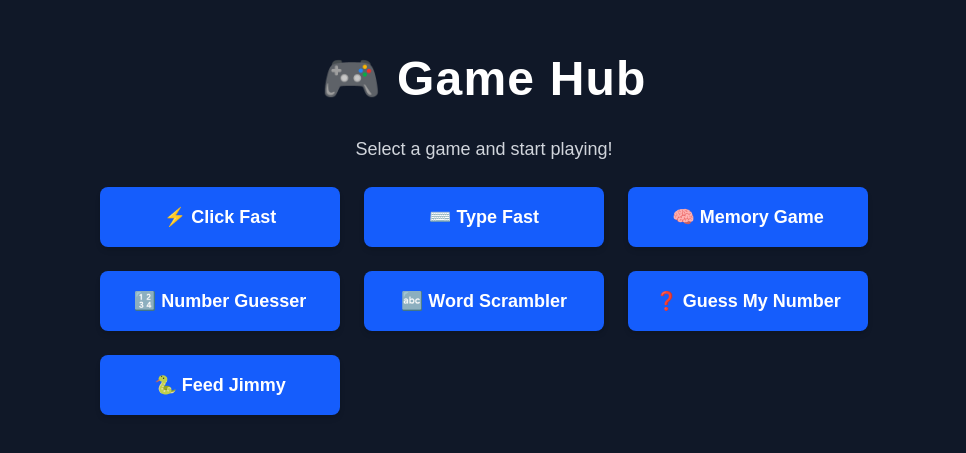
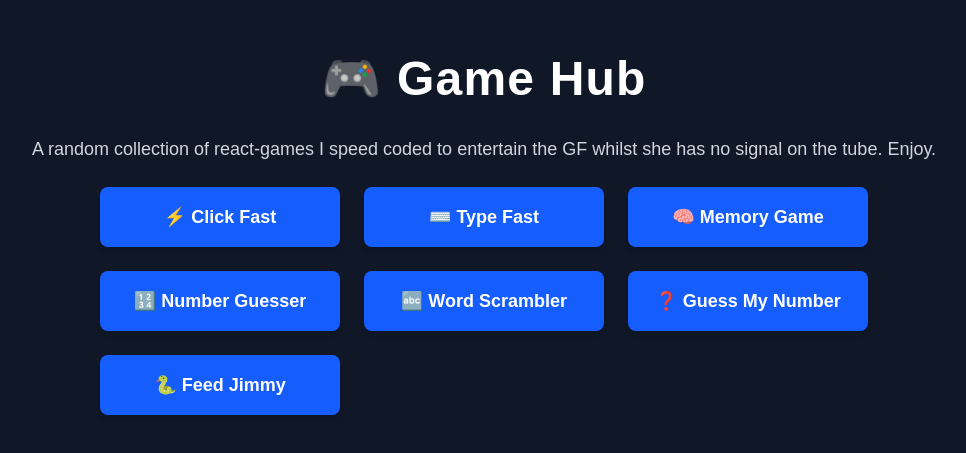
Before and after one commit to JonHX/Gamehub-nextjs, a Next.js app: page / in a window 1280 px wide. Shown: the part 165-618 px from the top of the page, without its empty margins (156-1122 px from the left). Built offline with nearby package versions, Linux system fonts and the light colour scheme.

Commit message:
Updating to add back button

```diff
--- a/src/app/page.tsx
+++ b/src/app/page.tsx
@@ -15,7 +15,7 @@ export default function Home() {
   return (
     <main className="flex flex-col items-center justify-center min-h-screen bg-gray-900 text-white px-4">
       <h1 className="text-5xl font-bold mb-8 text-center tracking-wide">🎮 Game Hub</h1>
-      <p className="text-lg text-gray-300 mb-6">Select a game and start playing!</p>
+      <p className="text-lg text-gray-300 mb-6">A random collection of react-games I speed coded to entertain the GF whilst she has no signal on the tube. Enjoy.</p>
 
       <div className="grid grid-cols-1 sm:grid-cols-2 md:grid-cols-3 gap-6 w-full max-w-3xl">
         {games.map((game, index) => (
```
